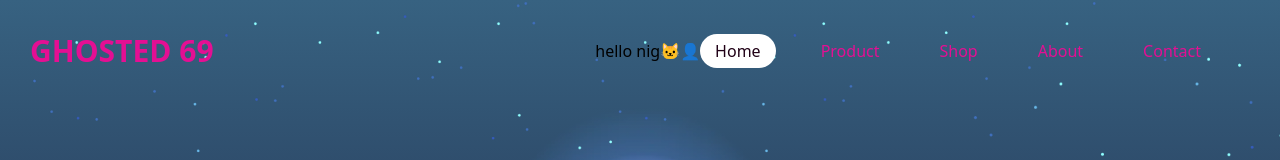
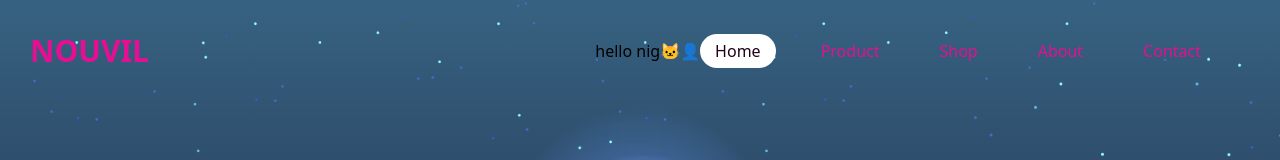
Before and after one commit to nomo5g/background-generator, a plain HTML site: page index.html in a window 1280 px wide. Shown: the top 160 px of the page. Drawn offline with Linux system fonts and the light colour scheme.

Commit message:
old title back

```diff
--- a/index.html
+++ b/index.html
@@ -8,7 +8,7 @@
 </head>
 <body>
   <header>
-    <h2><a href="#" class="logo">GHOSTED 69</a></h2>
+    <h2><a href="#" class="logo">Nouvil</a></h2>
     <ul>
       <p>hello nig🐱‍👤</p>
         <li><a href="#" class="active">Home</a></li>
```
